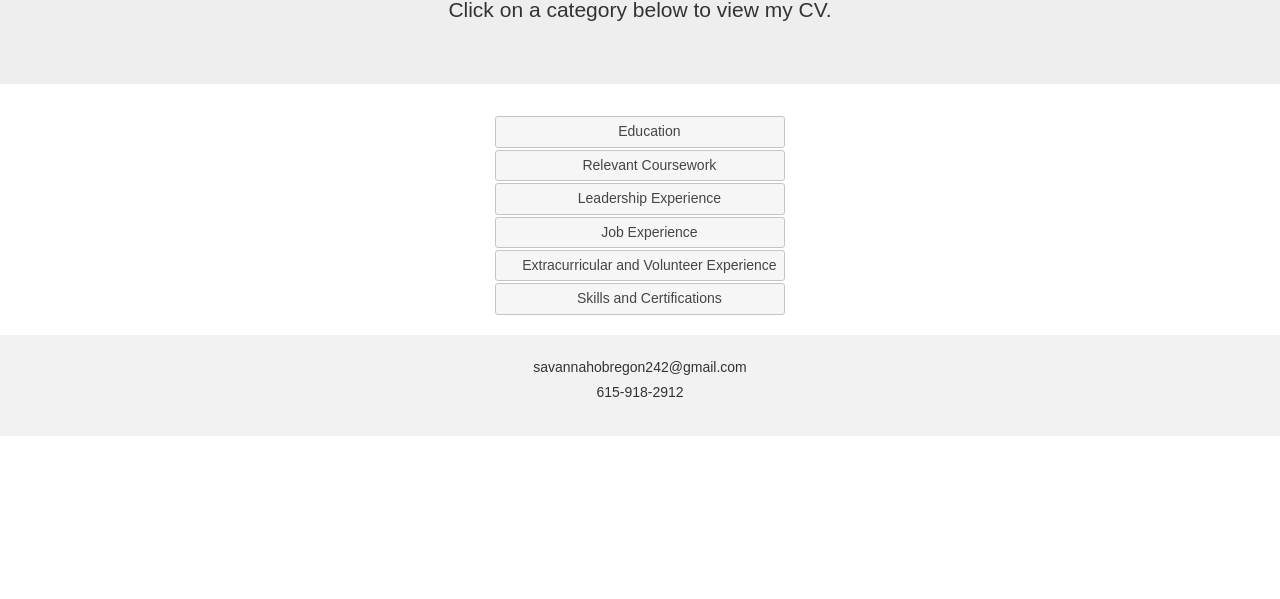
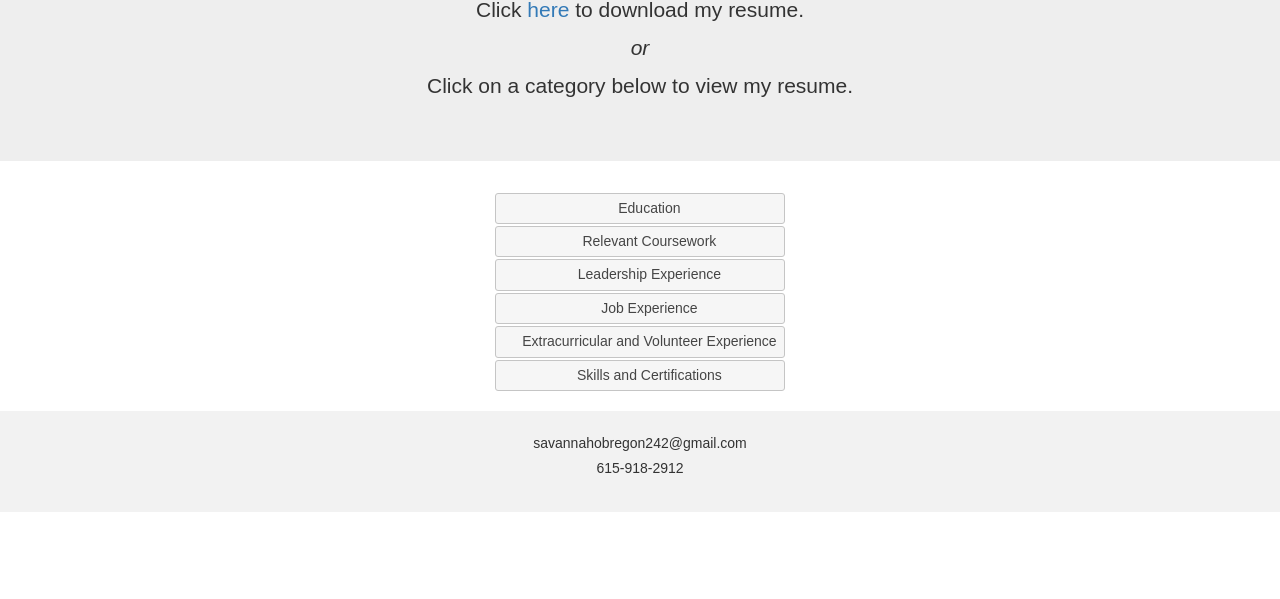
Before and after one commit to smobregon/smobregon.github.io, a plain HTML site: page resume.html in a window 1280 px wide. Shown: the part 201-800 px from the top of the page. Drawn offline with nearby package versions, Linux system fonts and the light colour scheme.

Commit message:
add downloadable CV

```diff
--- a/resume.html
+++ b/resume.html
@@ -108,7 +108,9 @@
 <div class="jumbotron">
   <div class="container text-center">
     <h1>Resume</h1>
-    <p>Click on a category below to view my CV.</p>
+    <p>Click <a href="savannah_obregon_resume.pdf" download>here</a> to download my resume.</p>
+    <p><em>or</em></p>
+    <p>Click on a category below to view my resume.</p>
   </div>
 </div>
 
```
Also changed, not shown: 1 other file.
